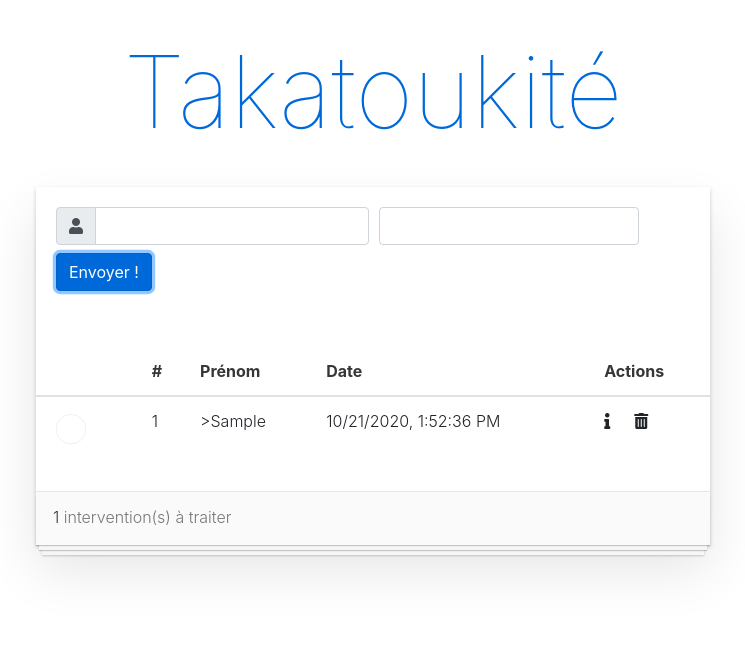
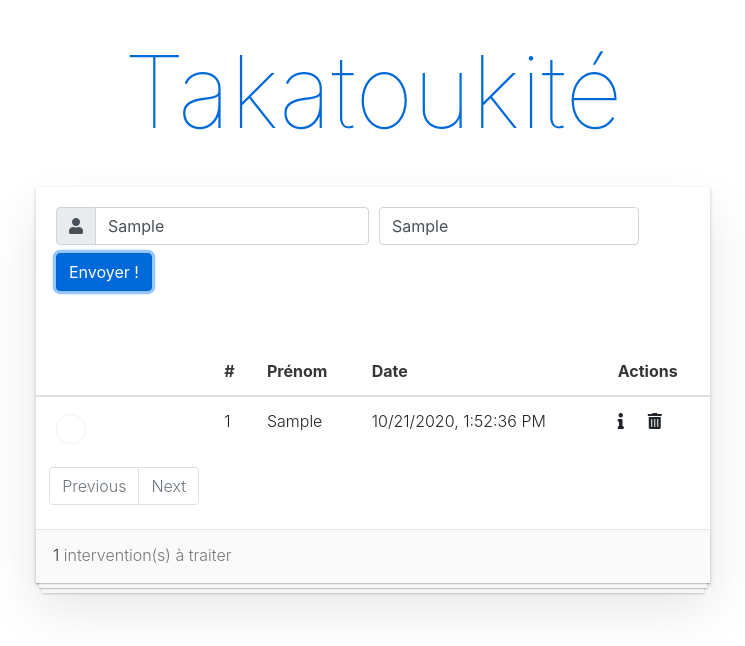
Before and after one commit to yasmineBouslimani/Takatoukite, a Vue app: page / in a window 1280 px wide. Both pictures are taken after typing "Sample", "Sample" into the empty fields and a click on the button "Envoyer !". Shown: the top 646 px of the page, without its empty margins (329-1074 px from the left). Built offline with nearby package versions, Linux system fonts and the light colour scheme.

Commit message:
Add paginate method

```diff
--- a/src/components/Interventions.vue
+++ b/src/components/Interventions.vue
@@ -3,13 +3,13 @@
         <header class="header">
             <h1>Takatoukité</h1>
             <form
-                    @submit="checkForm"
+                    id="form"
+                    @submit.prevent="checkForm"
                     method="post"
             >
                 <div v-if="errors.length" class="alert alert-danger" role="alert">
                     Veuillez remplir le(s) champ(s) suivant(s) :
-                    <i v-for="(error, index) in errors" :key="index">{{ error }}</i>.
-
+                    <i v-for="(error, index) in errors" :key="index">{{ error }}</i>
                 </div>
                 <div class="form-row align-items-center" style="padding: 20px 0 0 20px;">
                     <div class="col-auto">
@@ -37,7 +37,7 @@
                         />
                     </div>
                     <div class="col-auto">
-                        <button type="submit" class="btn btn-primary mb-2">Envoyer !</button>
+                        <button id="submit" type="submit" class="btn btn-primary mb-2">Envoyer !</button>
                     </div>
                 </div>
             </form>
@@ -58,19 +58,17 @@
             </tr>
             </thead>
             <tbody class="interventions-list">
-            <tr v-for="(intervention, index) in interventionsList" :key="index"
+            <tr v-for="(intervention, index) in paginatedData" :key="index"
                 :class="{completed: intervention.completed,}">
                 <td><input type="checkbox" v-model="intervention.completed" class="toggle"></td>
                 <td>{{ ++index }}</td>
-                <td>>{{intervention.name}}</td>
+                <td>{{intervention.name}}</td>
                 <td>{{ intervention.date }}</td>
                 <td>
                     <div class="d-flex">
                         <div class="mr-4" @click="showModal = true"><i class="fas fa-info"></i></div>
                         <div @click.prevent="deleteIntervention(intervention)"><i class="fas fa-trash-alt"></i></div>
                     </div>
-
-
                     <div class="modal is-active" v-if="showModal" @click="showModal = false">
                         <div class="modal-background"></div>
                         <div class="modal-content">
@@ -88,9 +86,23 @@
                 </td>
             </tr>
             </tbody>
+            <div v-show="!interventionsListIsEmpty">
+
+                <nav aria-label="Page navigation example">
+                    <ul class="pagination justify-content-center">
+                        <li class="page-item" :class="{disabled: pageNumber === 0}">
+                            <a class="page-link" @click="prevPage">Previous</a>
+                        </li>
+                        <li class="page-item" :class="{disabled: pageNumber >= pageCount -1}">
+                            <a class="page-link" @click="nextPage">Next</a>
+                        </li>
+                    </ul>
+                </nav>
+            </div>
         </table>
 
-        <footer class="footer" v-if="!interventionsListIsEmpty">
+        <footer class="footer" v-show="!interventionsListIsEmpty">
+
             <span class="interventions-count"><strong>{{ remainingInterventions }}</strong> intervention(s) à traiter</span>
         </footer>
     </section>
@@ -103,16 +115,23 @@
                 details: "",
                 completed: false,
                 newIntervention: "",
-                editing: null,
                 showModal: false,
                 interventionsList: [],
                 errors: [],
+                pageNumber: 0
+            }
+        },
+        props: {
+            size: {
+                type: Number,
+                required: false,
+                default: 3
             }
         },
         methods: {
-            checkForm(e) {
+            checkForm() {
                 if (this.name && this.details) {
-                    this.onSubmit();
+                    this.addIntervention();
                 }
                 this.errors = [];
                 if (!this.name) {
@@ -121,25 +140,24 @@
                 if (!this.details) {
                     this.errors.push('les détails de votre demande d\'intervention');
                 }
-                e.preventDefault();
             },
-            onSubmit() {
+            addIntervention() {
                 this.interventionsList.push({
                     name: this.name,
                     details: this.details,
                     completed: false,
                     date: new Date().toLocaleString()
                 });
-                this.clearForm();
             },
             deleteIntervention(intervention) {
                 this.interventionsList = this.interventionsList.filter(i => i !== intervention)
-
             },
-            clearForm() {
-                this.name = " ";
-                this.details = " ";
+            nextPage() {
+                this.pageNumber++;
             },
+            prevPage() {
+                this.pageNumber--;
+            }
         },
         computed: {
             interventionsListIsEmpty() {
@@ -147,6 +165,16 @@
             },
             remainingInterventions() {
                 return this.interventionsList.filter(intervention => !intervention.completed).length
+            },
+            pageCount() {
+                let l = this.interventionsList.length,
+                    s = this.size;
+                return Math.ceil(l / s);
+            },
+            paginatedData() {
+                const start = this.pageNumber * this.size,
+                    end = start + this.size;
+                return this.interventionsList.slice(start, end)
             }
         }
     }
```
